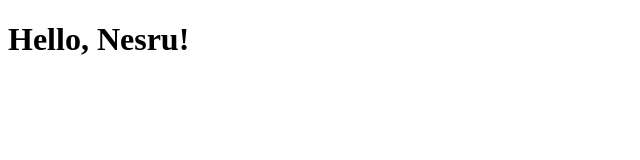
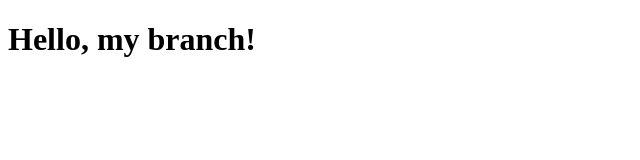
Before and after one commit to Nesiri/PracticeGit, a plain HTML site: page index.html in a window 1280 px wide. Shown: the whole page, without its empty margins (0-640 px from the left). Drawn offline with Linux system fonts and the light colour scheme.

Commit message:
file is pushed into this branch

```diff
--- a/index.html
+++ b/index.html
@@ -6,6 +6,6 @@
     <title>Document</title>
 </head>
 <body>
-    <h1>Hello, Nesru!</h1>
+    <h1>Hello, my branch!</h1>
 </body>
 </html>
```
